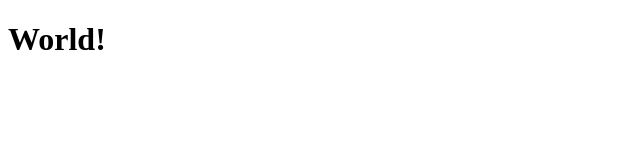
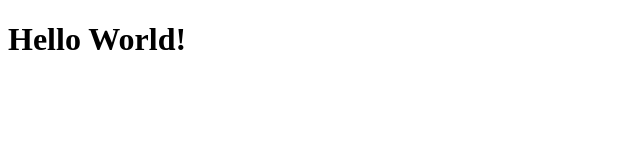
Before and after one commit to MatteoGrigoletto/htmlcss-hello, a plain HTML site: page index.html in a window 1280 px wide. Shown: the whole page, without its empty margins (0-640 px from the left). Drawn offline with Linux system fonts and the light colour scheme.

Commit message:
modifica titolo

```diff
--- a/index.html
+++ b/index.html
@@ -7,6 +7,6 @@
     <title>Hello World!</title>
 </head>
 <body>
-    <h1>World!</h1>
+    <h1>Hello World!</h1>
 </body>
 </html>
```
